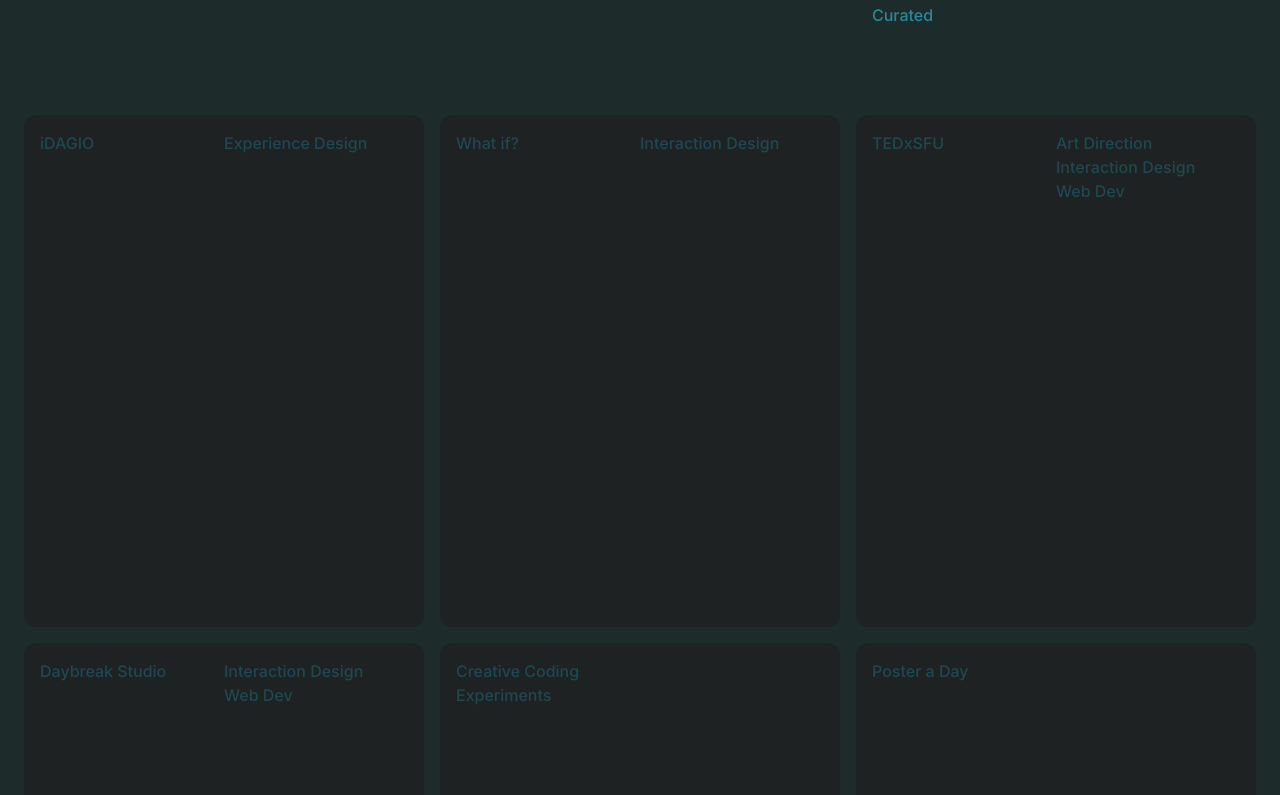
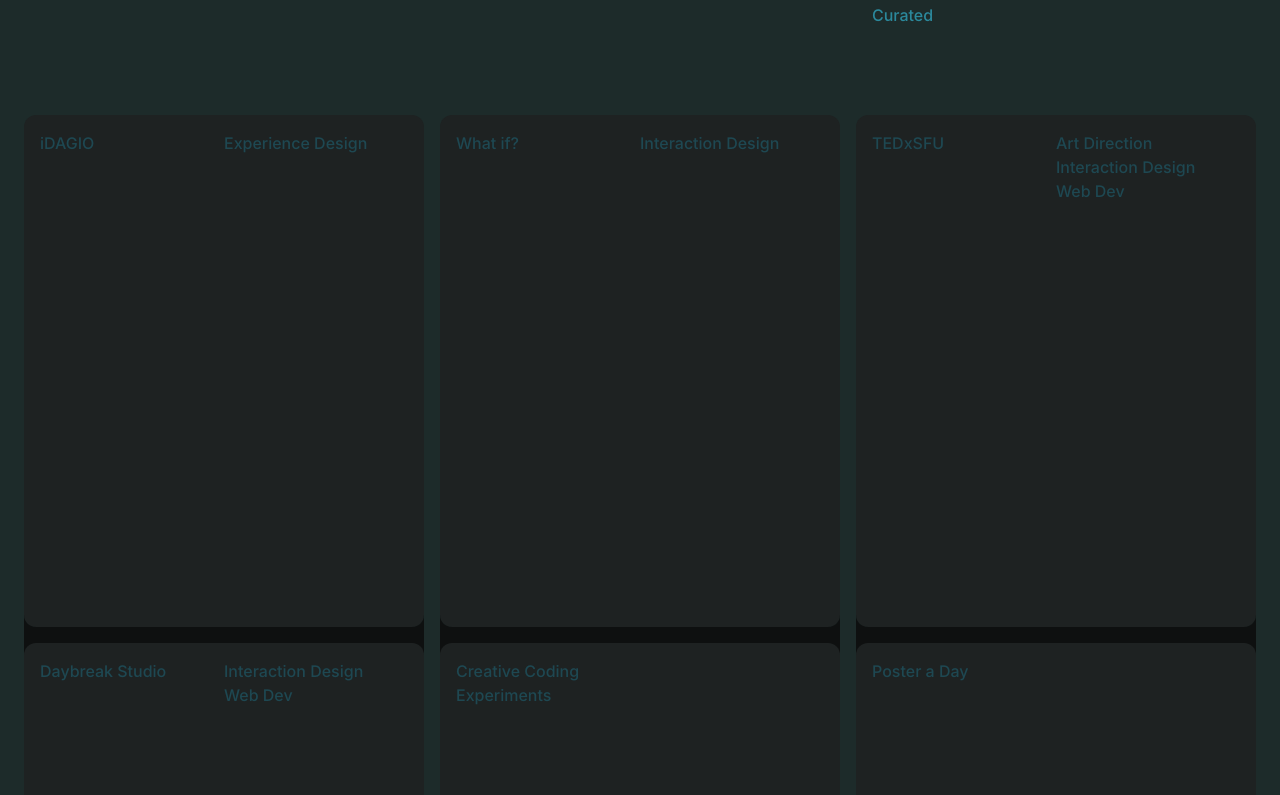
Before and after one commit to alvinleung/portfolio-website-3, a Next.js app: page / in a window 1280 px wide. Shown: the part 605-1400 px from the top of the page. Built offline with nearby package versions, Linux system fonts and the light colour scheme; a web font is replaced by a local one.

Commit message:
scroll collapse interaction

```diff
--- a/components/Layouts/ProjectGrid.tsx
+++ b/components/Layouts/ProjectGrid.tsx
@@ -1,8 +1,9 @@
-import { motion } from "framer-motion";
-import React from "react";
+import { motion, useScroll, useTransform } from "framer-motion";
+import React, { MutableRefObject, useEffect, useRef, useState } from "react";
 
 interface ProjectGridItemProps {
   isActive: boolean;
+  isFirstRow: boolean;
   textColor: string;
   bgColor: string;
   projectTitle: string;
@@ -12,16 +13,96 @@ interface ProjectGridItemProps {
 const INACTIVE_TEXT_COLOR = "#1e4852";
 const INACTIVE_BG_COLOR = "#1E2222";
 
+const RoundedCornerSVGLeft = ({ size = 12 }) => (
+  <svg
+    width="6"
+    height="6"
+    viewBox="0 0 6 6"
+    fill="none"
+    xmlns="http://www.w3.org/2000/svg"
+    className="absolute -top-3 left-0"
+    style={{
+      width: size,
+      height: size,
+    }}
+  >
+    <path d="M0 0V6H6C2.68555 6 0 3.31445 0 0Z" fill="#0E1010" />
+  </svg>
+);
+
+const RoundedCornerSVGRight = ({ size = 12 }) => (
+  <svg
+    width="6"
+    height="6"
+    viewBox="0 0 6 6"
+    fill="none"
+    xmlns="http://www.w3.org/2000/svg"
+    className="absolute -top-3 right-0"
+    style={{
+      width: size,
+      height: size,
+    }}
+  >
+    <path d="M0 6L6 6L6 -2.62268e-07C6 3.31445 3.31445 6 0 6Z" fill="#0E1010" />
+  </svg>
+);
+
 const ProjectGridItem: React.FC<ProjectGridItemProps> = ({
   bgColor,
   textColor,
   projectTitle,
   projectType,
   isActive,
+  isFirstRow,
 }) => {
+  const { scrollY } = useScroll();
+
+  const containerRef = useRef() as MutableRefObject<HTMLDivElement>;
+
+  const TOP_OFFSET = 64;
+
+  const [beginShrinkPos, setBeginShrinkPos] = useState(100);
+  const [endShrinkPos, setEndShrinkPos] = useState(200);
+
+  const boxTransitionOutProgress = useTransform(
+    scrollY,
+    [beginShrinkPos, endShrinkPos],
+    [1, 0]
+  );
+
+  const boxOpacity = useTransform(boxTransitionOutProgress, [0, 0.1], [0, 1]);
+
+  useEffect(() => {
+    const handleResize = () => {
+      const bounds = containerRef.current.getBoundingClientRect();
+      const beginShrinkPos = bounds.top - TOP_OFFSET + window.scrollY;
+      setBeginShrinkPos(beginShrinkPos);
+      setEndShrinkPos(beginShrinkPos + bounds.height);
+    };
+    window.addEventListener("resize", handleResize);
+    handleResize();
+    return () => {
+      window.removeEventListener("resize", handleResize);
+    };
+  }, []);
+
   return (
-    <motion.a
-      className="relative h-[40vw] rounded-xl"
+    <motion.div ref={containerRef} className="sticky top-14">
+      {/* background media */}
+      <div className="relative h-[40vw]">
+        {!isFirstRow && (
+          <div
+            className={`absolute top-[-1rem] left-0 right-0 h-8 bg-brand-dark`}
+          >
+            <RoundedCornerSVGLeft />
+            <RoundedCornerSVGRight />
+          </div>
+        )}
+        <motion.div
+          className="relative h-full rounded-xl"
+          style={{
+            opacity: boxOpacity,
+          }}
           animate={{
             backgroundColor: isActive ? bgColor : INACTIVE_BG_COLOR,
           }}
@@ -30,8 +111,11 @@ const ProjectGridItem: React.FC<ProjectGridItemProps> = ({
             ease: "linear",
           }}
         >
+          {/* content */}
           <motion.div
+            className="absolute left-0 right-0 top-0"
             animate={{
+              // backgroundColor: isActive ? bgColor : INACTIVE_BG_COLOR,
               color: isActive ? textColor : INACTIVE_TEXT_COLOR,
             }}
             transition={{
@@ -49,19 +133,42 @@ const ProjectGridItem: React.FC<ProjectGridItemProps> = ({
               </div>
             </div>
           </motion.div>
-    </motion.a>
+        </motion.div>
+      </div>
+    </motion.div>
   );
 };
 
 type Props = {
   isViewing: boolean;
+  isViewingTopBar: boolean;
   projects: any[];
 };
-const ProjectGrid = ({ isViewing, projects }: Props) => {
+const ProjectGrid = ({ isViewing, isViewingTopBar, projects }: Props) => {
   return (
-    <motion.div className="grid grid-cols-3 gap-4 z-20 px-6">
-      {projects.map((project) => (
+    <>
+      <motion.div
+        className="fixed top-0 left-0 right-0 pt-4 px-6 grid grid-cols-3"
+        animate={{
+          opacity: isViewingTopBar ? 0.4 : 0,
+        }}
+        whileHover={{
+          opacity: isViewingTopBar ? 1 : 0,
+        }}
+        transition={{
+          duration: 0.15,
+          ease: "linear",
+        }}
+      >
+        <div className="text-white text-left">Instagram</div>
+        <div className="text-white text-center">Alvin Leung</div>
+        <div className="text-white text-right">alvinleung2009@gmail.com</div>
+      </motion.div>
+      <motion.div className="grid grid-cols-3 gap-4 z-20 px-6 pb-8">
+        {projects.map((project, index) => (
           <ProjectGridItem
+            key={index}
+            isFirstRow={index < 3}
             textColor={project.meta.thumbnailTextColor}
             bgColor={project.meta.thumbnailBgColor}
             projectTitle={project.meta.title}
@@ -70,6 +177,7 @@ const ProjectGrid = ({ isViewing, projects }: Props) => {
           />
         ))}
       </motion.div>
+    </>
   );
 };
 
--- a/pages/index.tsx
+++ b/pages/index.tsx
@@ -25,17 +25,20 @@ const Home: NextPage = ({
   projects,
 }: InferGetStaticPropsType<typeof getStaticProps>) => {
   const { scrollY } = useScroll();
-
   const [isViewingGrid, setIsViewingGrid] = useState(false);
+  const [isViewingGridBar, setIsViewingGridBar] = useState(false);
 
   useEffect(() => {
-    console.log(projects);
-
     scrollY.onChange((amount) => {
       if (amount > 400) {
         setIsViewingGrid(true);
       } else {
         setIsViewingGrid(false);
+      }
+      if (amount > 800) {
+        setIsViewingGridBar(true);
+      } else {
+        setIsViewingGridBar(false);
       }
     });
   }, []);
@@ -43,7 +46,11 @@ const Home: NextPage = ({
   return (
     <>
       <LandingHero />
-      <ProjectGrid isViewing={isViewingGrid} projects={projects} />
+      <ProjectGrid
+        isViewing={isViewingGrid}
+        isViewingTopBar={isViewingGridBar}
+        projects={projects}
+      />
     </>
   );
 };
```
Lines whose indentation alone changed are shown as unchanged.
